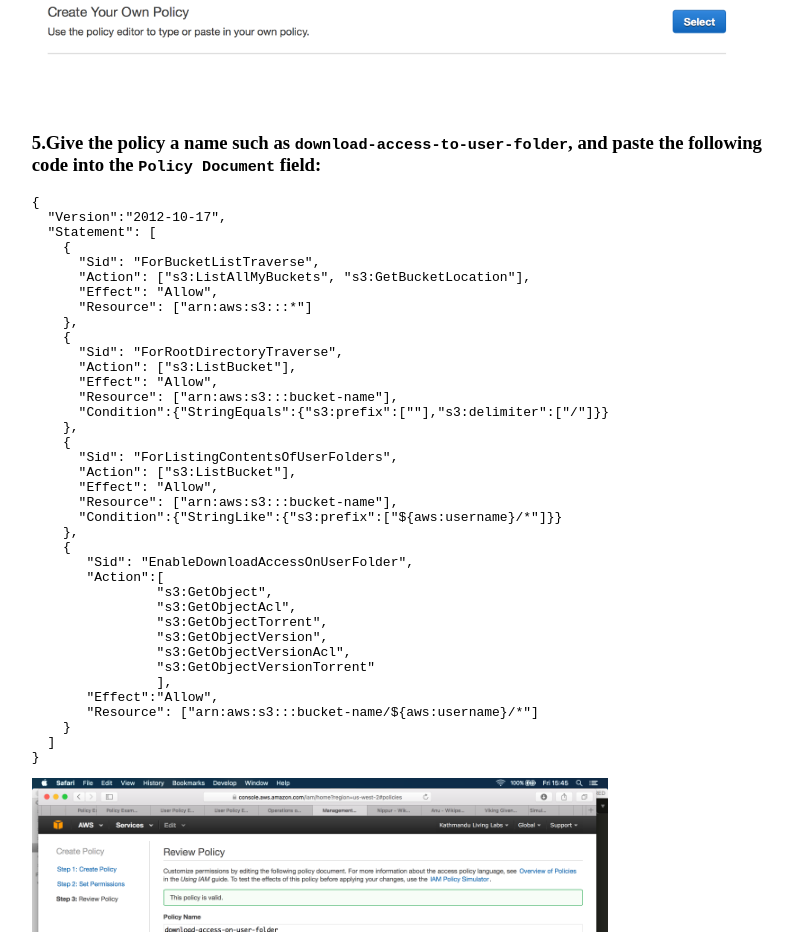
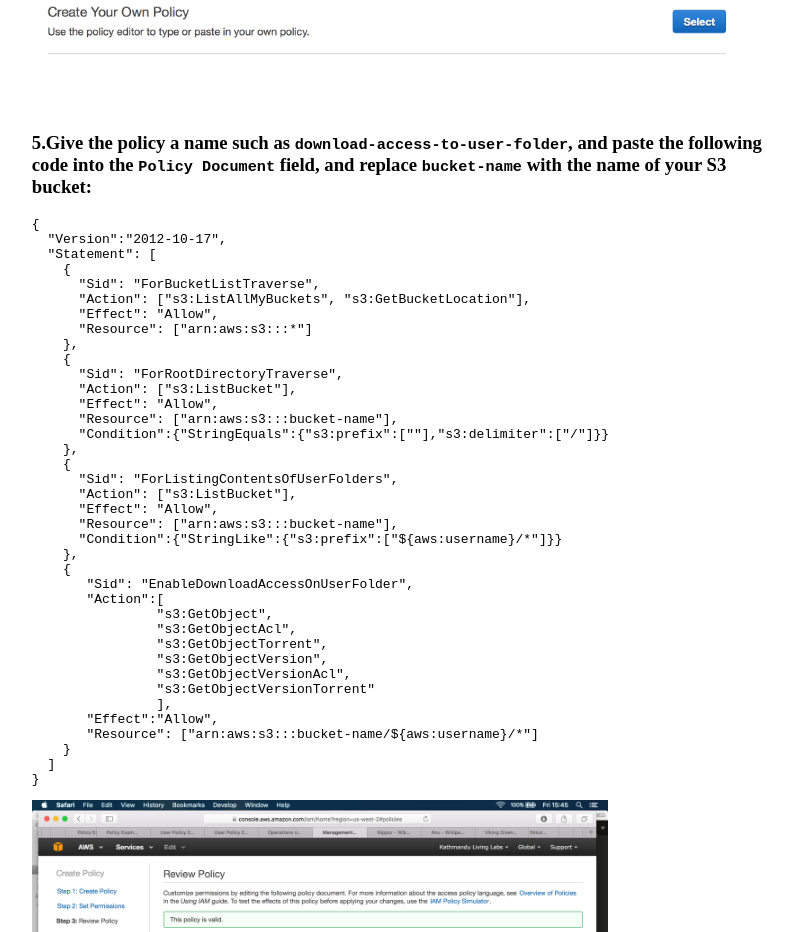
Before and after one commit to jedi-Knight/dev-musings, a plain HTML site: page index.html in a window 1280 px wide. Shown: the part 1680-2612 px from the top of the page, without its empty margins (229-1022 px from the left). Drawn offline with Linux system fonts and the light colour scheme.

Commit message:
Update index.html

```diff
--- a/index.html
+++ b/index.html
@@ -13,7 +13,7 @@
 <img src="img/3.png" height="360px"/>
 <h3 id="4-select-create-you-own-policy-">4. Select <code>Create you own policy</code>.</h3>
 <img src="img/4.png" height="360px"/>
-<h3 id="5-give-the-policy-a-name-such-as-download-access-to-user-folder-and-paste-the-following-code-into-the-policy-document-field-">5.Give the policy a name such as <code>download-access-to-user-folder</code>, and paste the following code into the <code>Policy Document</code> field:</h3>
+<h3 id="5-give-the-policy-a-name-such-as-download-access-to-user-folder-and-paste-the-following-code-into-the-policy-document-field-">5.Give the policy a name such as <code>download-access-to-user-folder</code>, and paste the following code into the <code>Policy Document</code> field, and replace <code>bucket-name</code> with the name of your S3 bucket:</h3>
 <pre><code>{
   &quot;Version&quot;:&quot;2012-10-17&quot;,
   &quot;Statement&quot;: [
```
